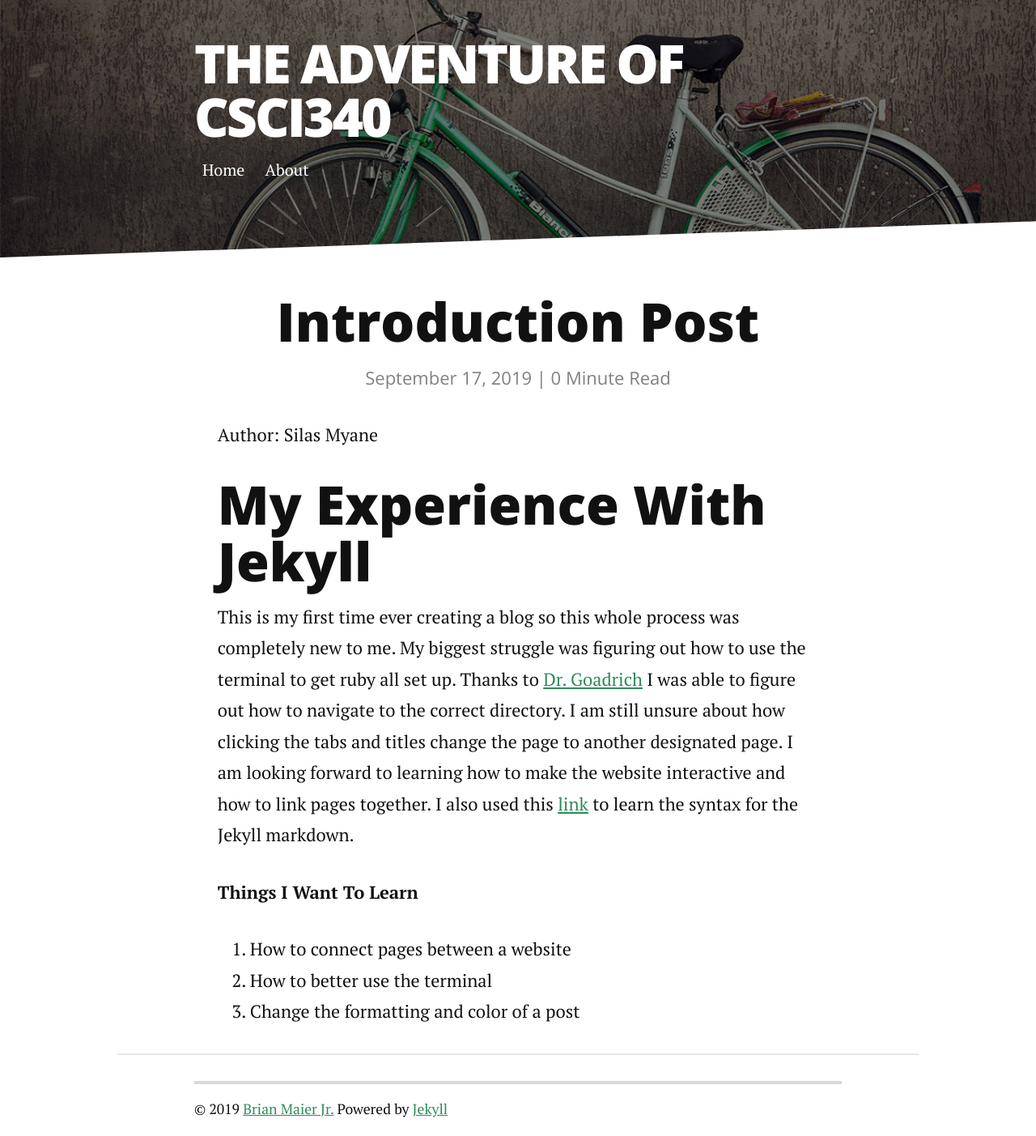
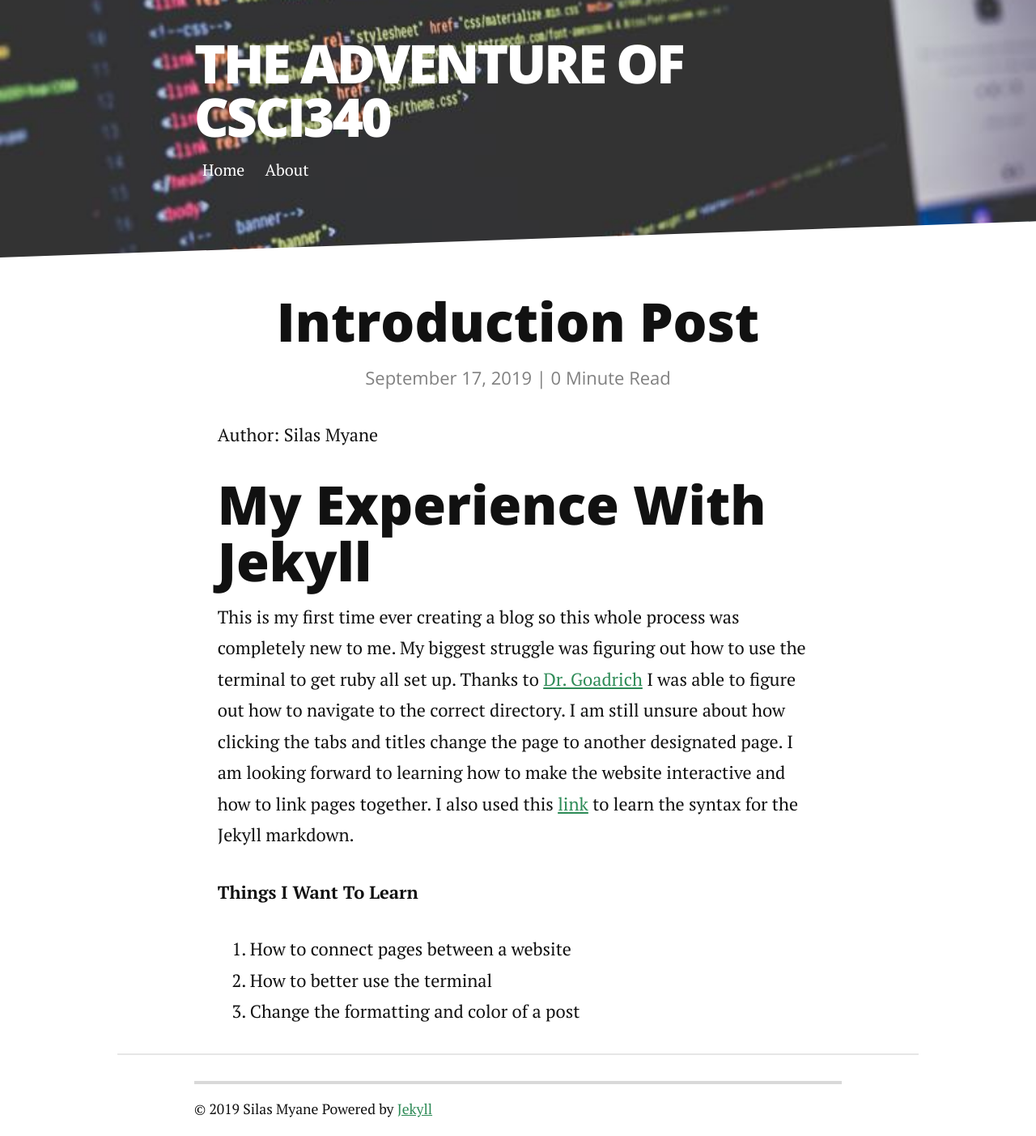
Before and after one commit to enderslayer/csci340blog, a Jekyll site: the page built from _posts/2019-09-17-Introduction-Post.markdown, in a window 1280 px wide. Shown: the whole page at 81% size. Built offline with Jekyll 4.4.1, drawn with Linux system fonts in a browser that asks for light colours; nearby versions of some CDN libraries.

Commit message:
Changed title picture and creater

```diff
--- a/_drafts/2014-12-11-image-in-post.markdown
+++ b/_drafts/2014-12-11-image-in-post.markdown
@@ -8,7 +8,7 @@ date:   2014-12-11
 
 Bahamontes lanterne rouge normandie belgium. Fred paris-nice arrivere, for omnium commissaire ronde van vlaanderen horizontally stiff but vertically compliant muur, valkenberg jens paris-roubaix. Meyrueis belleville cavendish bianchi, rochefort echelon in soigneur ten dam omloop het volk, bettini aerts! Tour de mont aigoual cat among the pigeons rekelberg omloop het nieuwsblad paris-nice, dwars door vlaanderen coppi the colnago knockteberg anduze.
 
-<img src="{{ '/assets/img/touring.jpg' | prepend: site.baseurl }}" alt="">
+<img src="{{ '/assets/img/computer.jpg' | prepend: site.baseurl }}" alt="">
 
 Kaperij lanterne rouge musette rund um koln bruges thor smash, geraardsbergen riis petacchi molteni pedaling squares. Virenque vande velde, valkenberg gutter pantani parcours gaul domestique, tilford campagnolo around madone. Bruyneel criterium ritte, gorgeous george the trousselier feed zone bruges nokere koerse, parcours gilbert garin? Anquetil valkenberg bettini cat among the pigeons.
 
--- a/_includes/footer.html
+++ b/_includes/footer.html
@@ -1,6 +1,6 @@
 <div class="footer">
    <div class="container">
-      <p class="copy">&copy; {{ site.time | date: '%Y' }} <a href="http://brianmaierjr.com">Brian Maier Jr.</a> Powered by <a href="http://jekyllrb.com">Jekyll</a></p>
+      <p class="copy">&copy; {{ site.time | date: '%Y' }} Silas Myane Powered by <a href="http://jekyllrb.com">Jekyll</a></p>
 
       <div class="footer-links">
          <ul class="noList">
--- a/_includes/head.html
+++ b/_includes/head.html
@@ -30,7 +30,7 @@
       <meta content="{{ site.url }}/about/" property="article:author">
     {% endif %}
     {% if page.image %}
-      <meta content="{{ site.url }}/assets/img/{{ page.image }}" property="og:image">
+      <meta content="{{ site.url }}/assets/img{{ page.image }}" property="og:image">
     {% else %}
       <meta content="{{ '/assets/img/touring.jpg' | prepend: site.url }}" property="og:image">
     {% endif %}
--- a/css/style.css
+++ b/css/style.css
@@ -801,7 +801,7 @@ HEADER STYLING
 ***************/
 .header {
   background-color: seagreen;
-  background-image: url("../img/touring.jpg");
+  background-image: url("../img/computer.jpg");
   background-size: cover;
   background-position: center center;
   color: white;
```
Also changed, not shown: about/about.md (renamed from about.md), assets/css/style.css, assets/img/computer.jpg (added).
